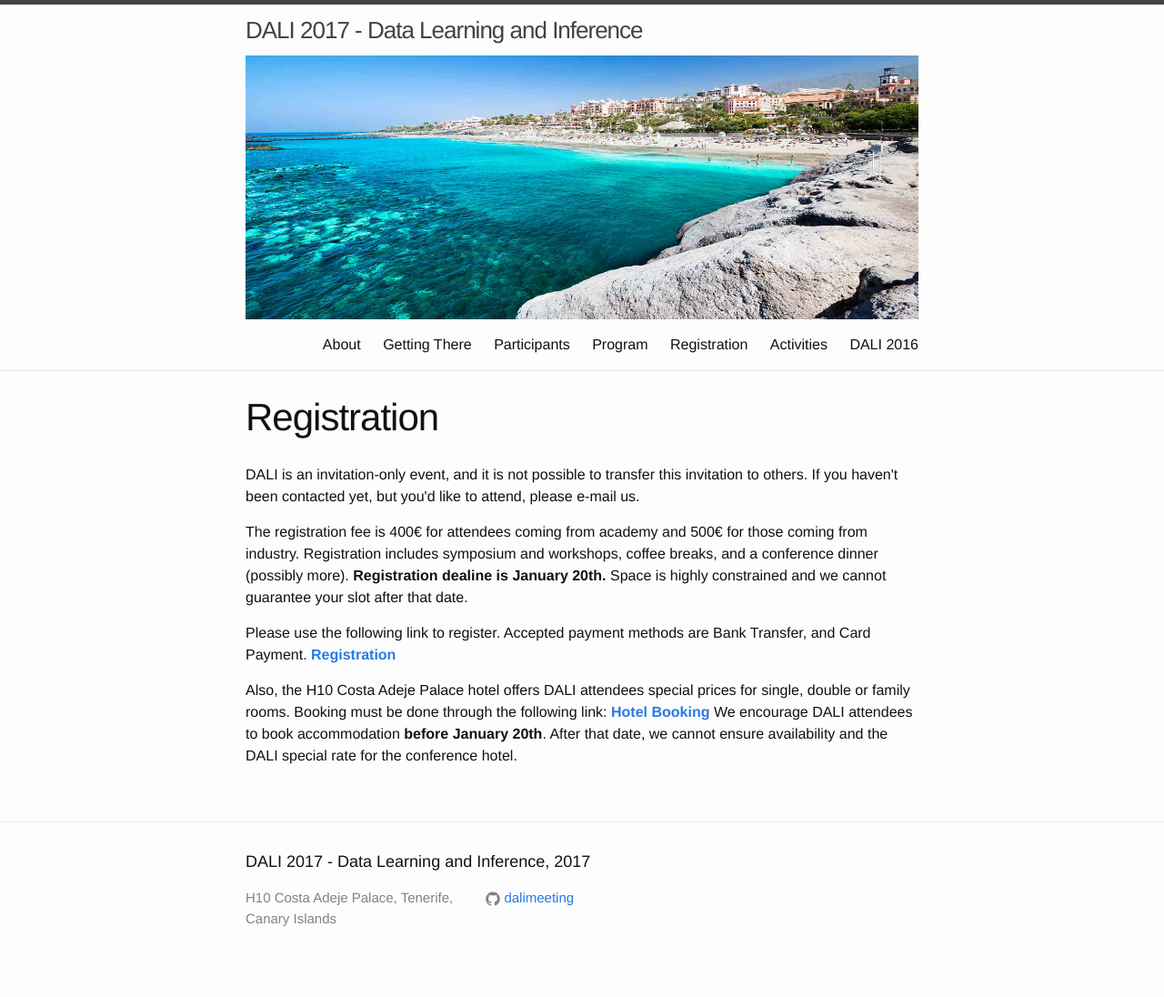
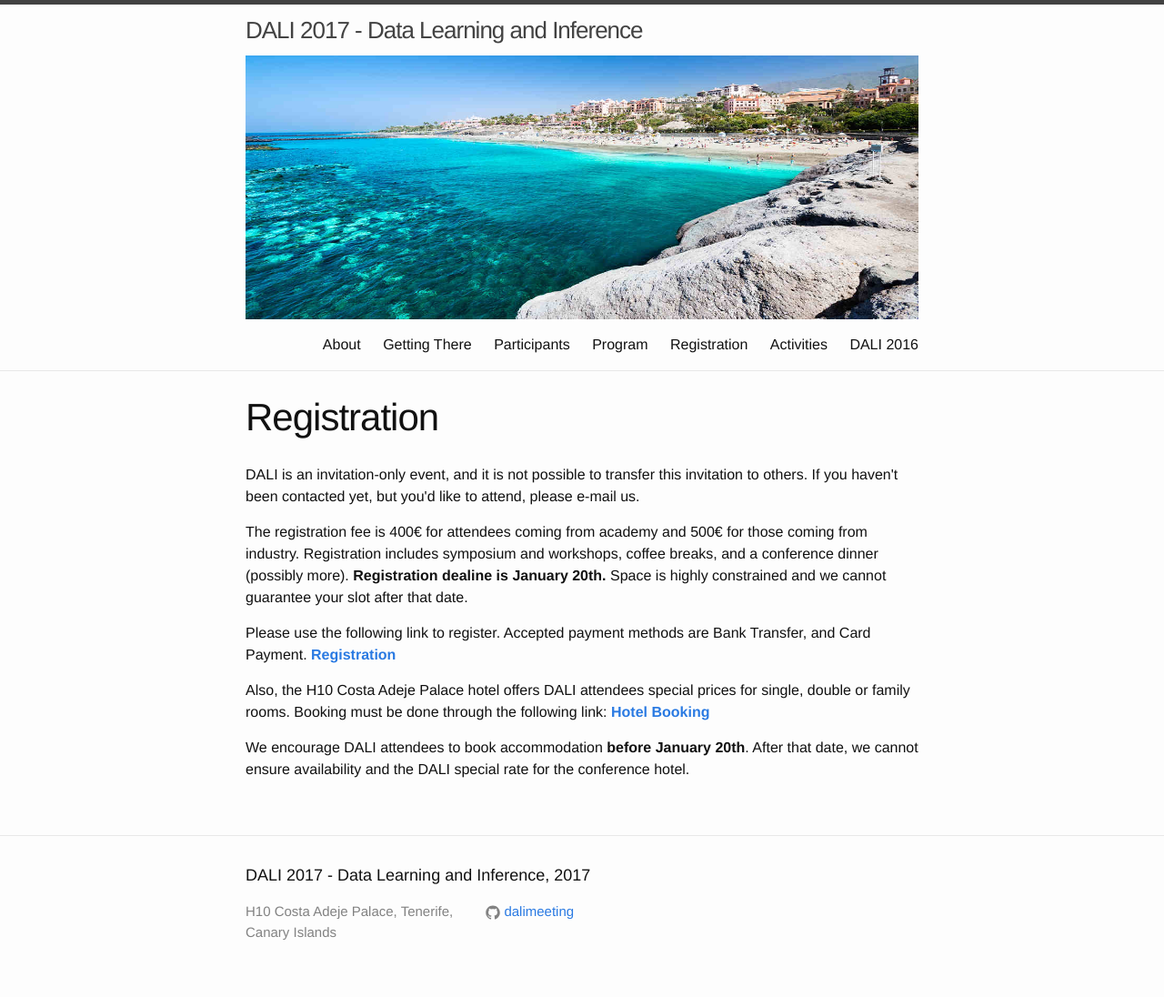
Before and after one commit to dalimeeting/dalimeeting.github.io, a Jekyll site: the page built from registration.html, in a window 1280 px wide. Shown: the whole page at 91% size. Built offline with Jekyll 4.4.1, drawn with Linux system fonts in a browser that asks for light colours.

Commit message:
Update registration.html

```diff
--- a/_layouts/registration.html
+++ b/_layouts/registration.html
@@ -17,7 +17,8 @@
 
   <p> Also, the H10 Costa Adeje Palace hotel offers DALI attendees special prices for single, double or family rooms.
     Booking must be done through the following link: <a href="http://gecoweb.gesintur.com/pub/1600006/q2/cgi.hrb?idexp=VJ7FP&main=alojamientos
-      "> <b> Hotel Booking </b> </a>
+      "> <b> Hotel Booking </b> </a> </p>
+  <p>
     We encourage DALI attendees to book accommodation <b>before January 20th</b>. After that date, we cannot ensure availability and the DALI special rate for the conference hotel.
   </p>
 
```
